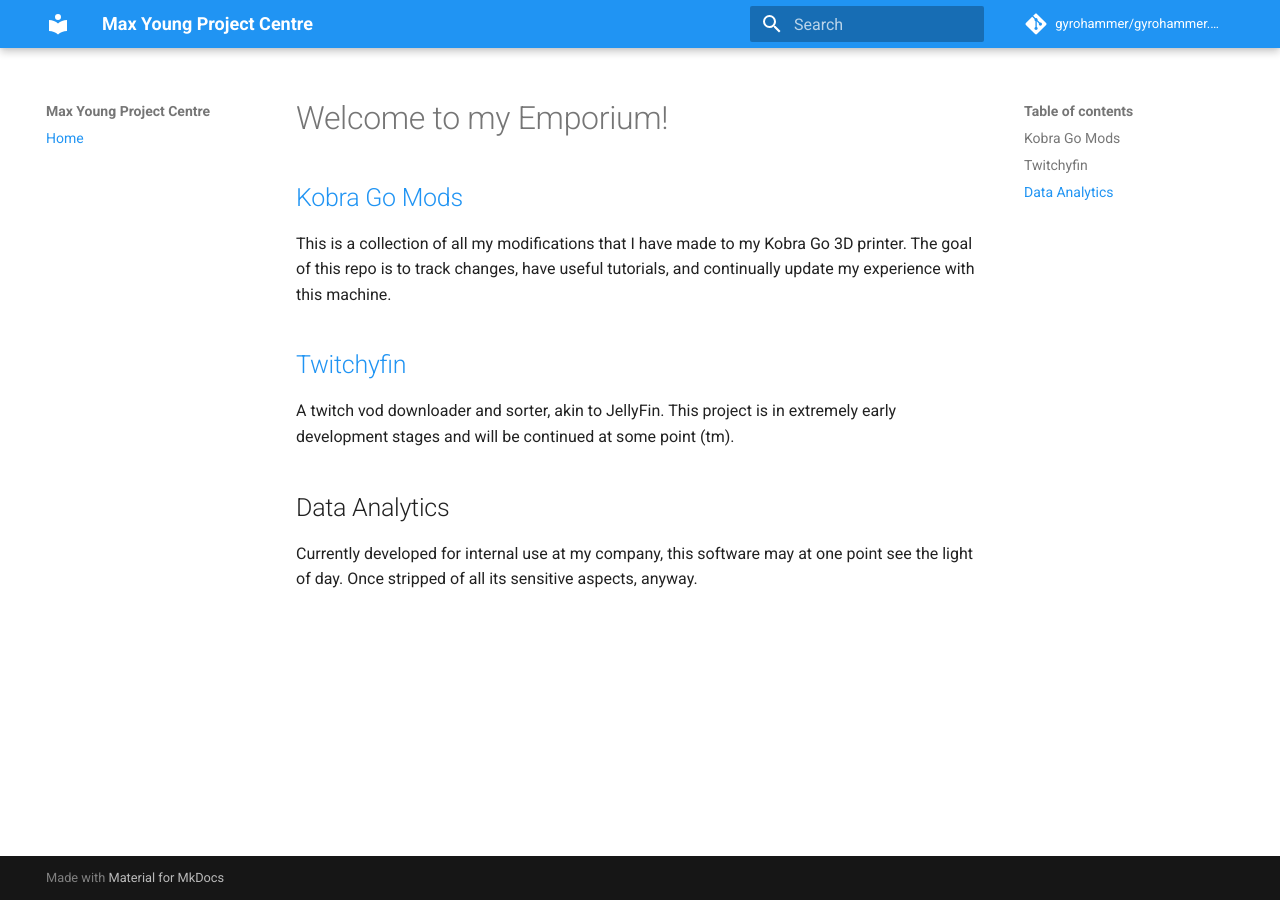
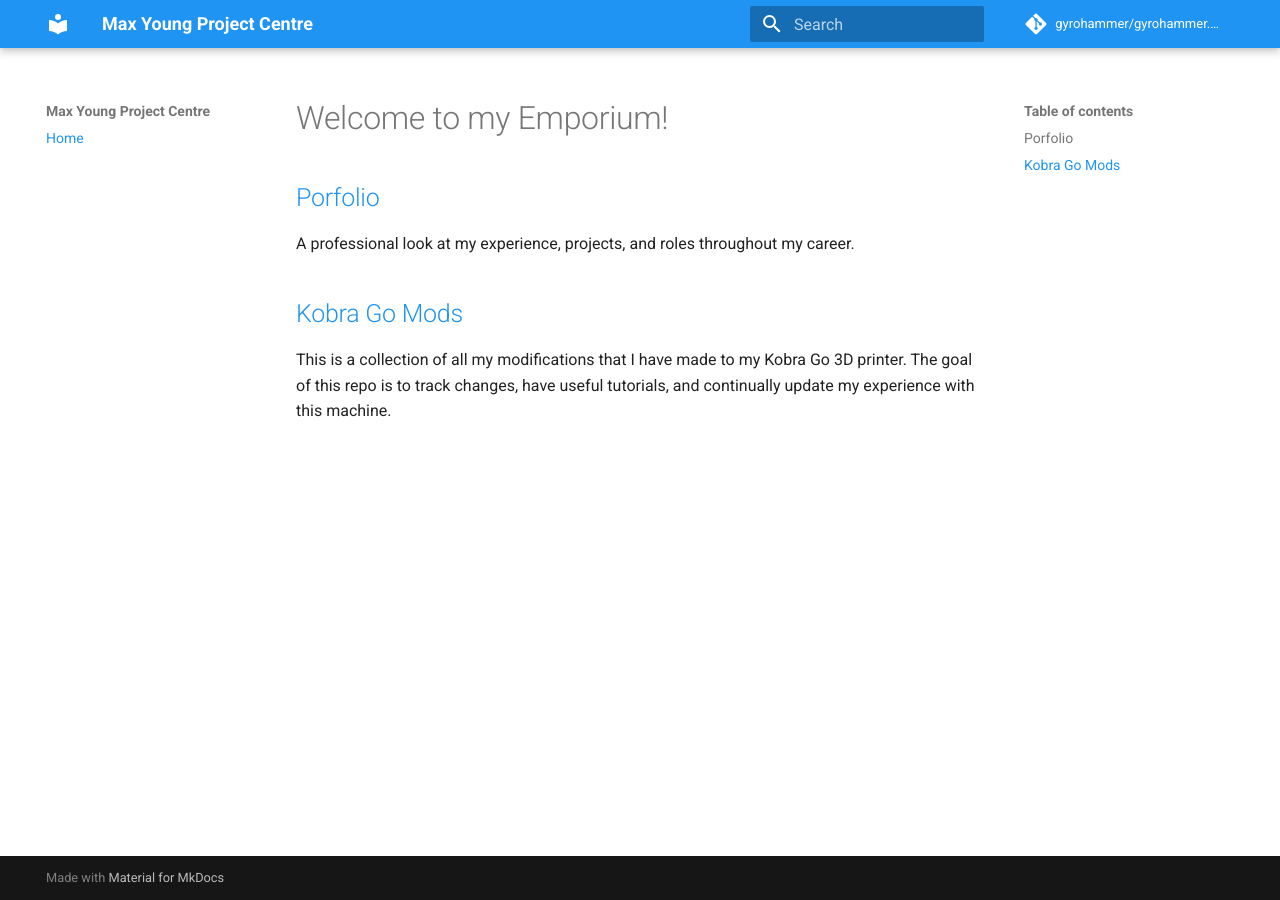
Before and after one commit to Gyrohammer/gyrohammer.github.io, an MkDocs documentation site: the page built from docs/index.md, in a window 1280 px wide. Built offline with MkDocs 1.6.1 and Material for MkDocs 9.7.7, drawn with Linux system fonts in a browser that asks for light colours; comment, search, counter and statistics services are not loaded.

Commit message:
update main page

```diff
--- a/docs/index.md
+++ b/docs/index.md
@@ -1,10 +1,7 @@
 # Welcome to my Emporium!
+
+## [Porfolio]((https://gyrohammer.github.io/portfolio/){target=_blank})
+A professional look at my experience, projects, and roles throughout my career.
 
 ## [Kobra Go Mods](https://gyrohammer.github.io/KGM/){target=_blank}
 This is a collection of all my modifications that I have made to my Kobra Go 3D printer. The goal of this repo is to track changes, have useful tutorials, and continually update my experience with this machine.
-
-## [Twitchyfin](https://github.com/Gyrohammer/twitchyfin-docker){target=_blank}
-A twitch vod downloader and sorter, akin to JellyFin. This project is in extremely early development stages and will be continued at some point (tm).
-
-## Data Analytics
-Currently developed for internal use at my company, this software may at one point see the light of day. Once stripped of all its sensitive aspects, anyway.
```
